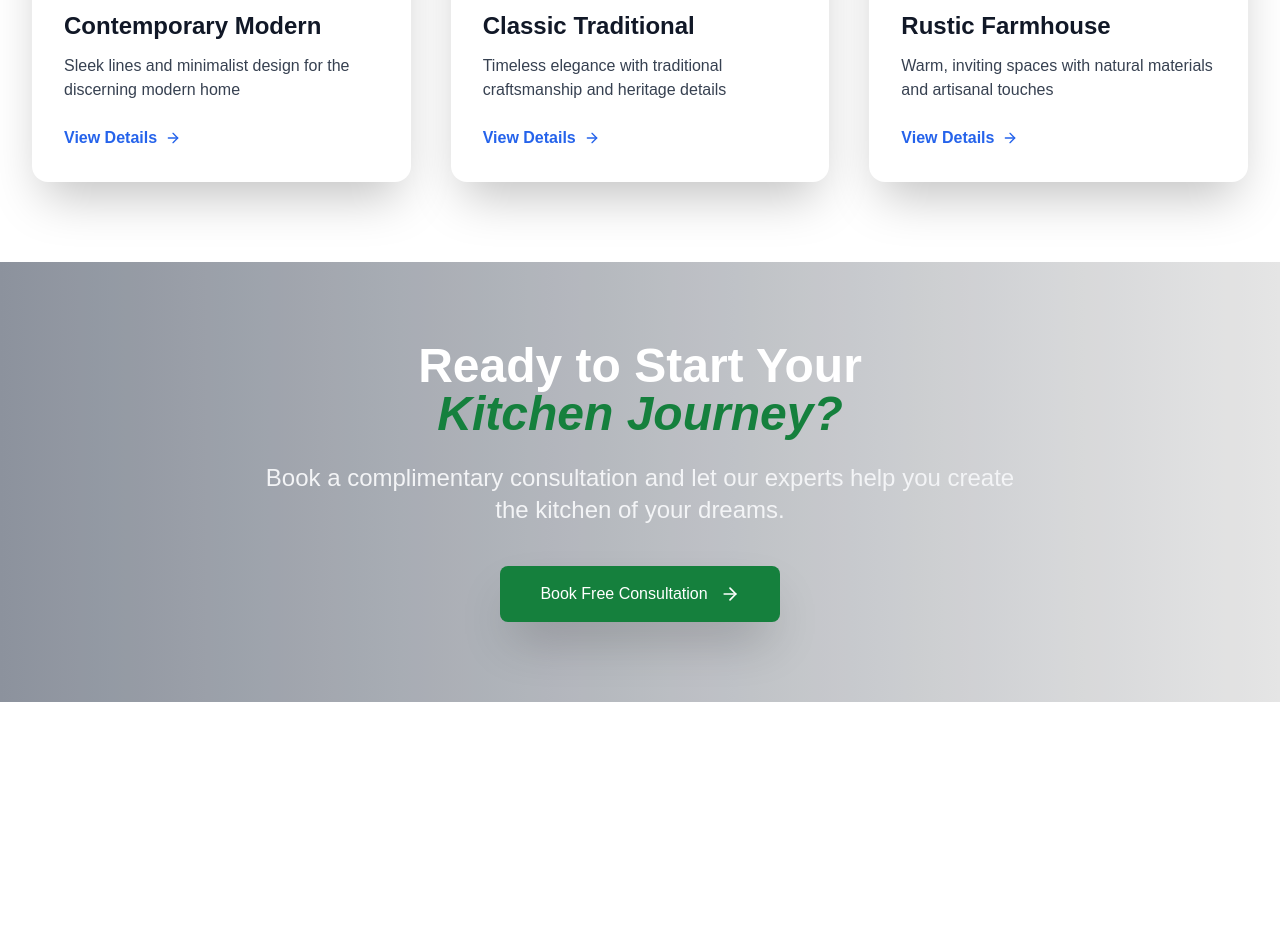
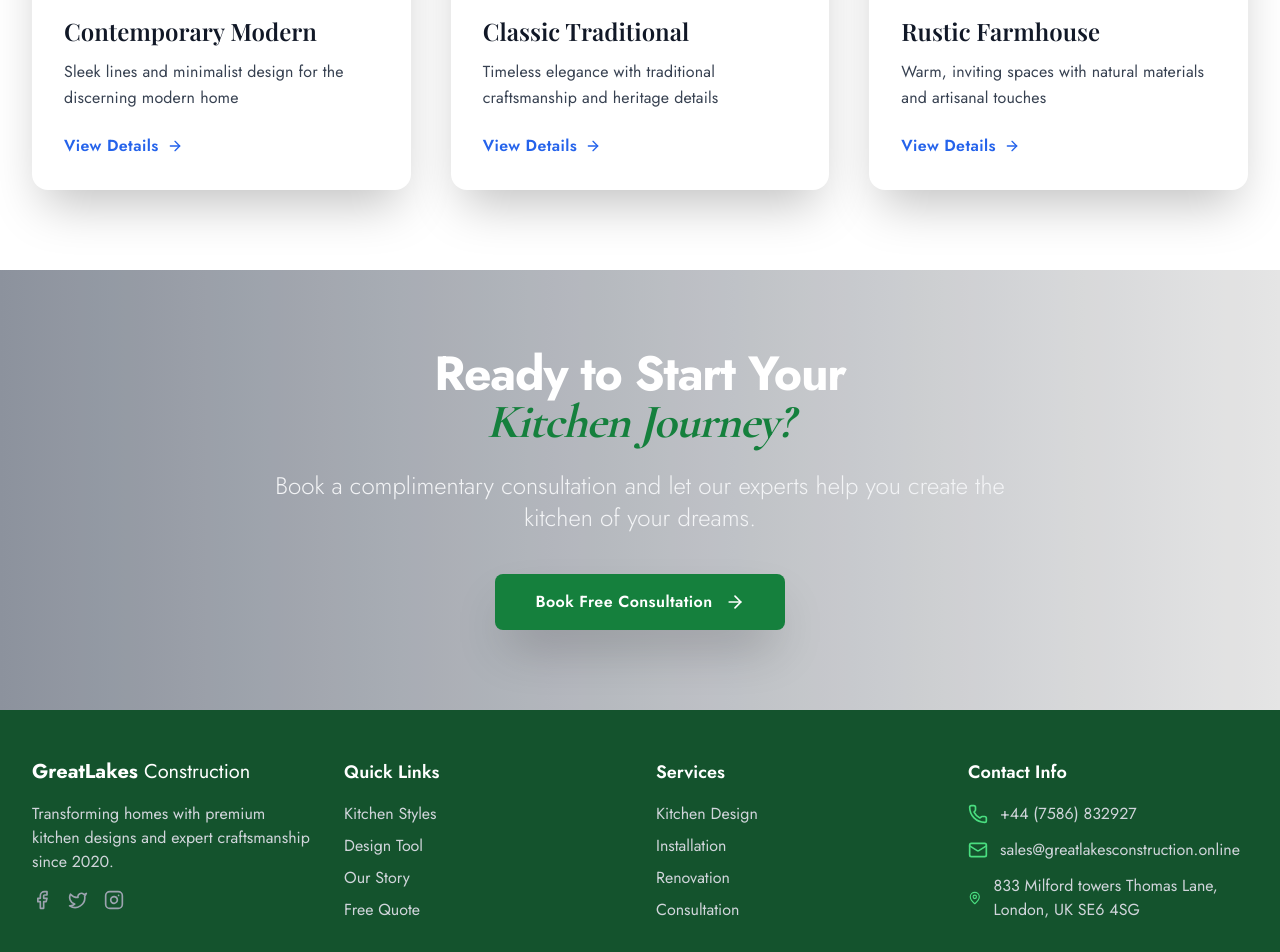
Before and after one commit to teke85/greatlakesconstruction, a Next.js app: page / in a window 1280 px wide. Shown: the part 1840-2792 px from the top of the page. Before the commit the page ends 2542 px from the top, so only its background shows below. Built offline with nearby package versions, Linux system fonts and the light colour scheme.

Commit message:
Added footer to the project

```diff
--- a/app/globals.css
+++ b/app/globals.css
@@ -20,6 +20,55 @@ body {
   font-family: Arial, Helvetica, sans-serif;
 }
 
+.font-playfair {
+  font-family: var(--font-playfair), serif;
+}
+
+.font-cormorant {
+  font-family: var(--font-cormorant), serif;
+}
+
+.font-inter {
+  font-family: var(--font-inter), sans-serif;
+}
+
+.font-montserrat {
+  font-family: var(--font-montserrat), sans-serif;
+}
+
+.font-jost {
+  font-family: var(--font-jost), sans-serif;
+}
+
+/* Add these missing custom classes */
+.luxury-heading {
+  font-weight: 700;
+  letter-spacing: -0.025em;
+}
+
+.text-gradient-luxury {
+  background: linear-gradient(135deg, #059669, #10b981);
+  -webkit-background-clip: text;
+  -webkit-text-fill-color: transparent;
+  background-clip: text;
+}
+
+.luxury-button {
+  font-weight: 600;
+  letter-spacing: 0.025em;
+  transition: all 0.3s ease;
+}
+
+.elegant-subheading {
+  font-weight: 400;
+  letter-spacing: 0.025em;
+}
+
+.premium-text {
+  line-height: 1.6;
+  letter-spacing: 0.01em;
+}
+
 @layer utilities {
   .text-balance {
     text-wrap: balance;
--- a/app/layout.tsx
+++ b/app/layout.tsx
@@ -8,6 +8,7 @@ import {
 } from "next/font/google";
 import "./globals.css";
 import Navbar from "@/components/Navbar";
+import Footer from "@/components/Footer";
 
 const playfairDisplay = Playfair_Display({
   variable: "--font-playfair",
@@ -66,6 +67,7 @@ export default function RootLayout({
       >
         <Navbar />
         {children}
+        <Footer />
       </body>
     </html>
   );
--- /dev/null
+++ b/components/Footer.tsx
@@ -0,0 +1,113 @@
+import Link from "next/link";
+import {
+  Phone,
+  Mail,
+  MapPin,
+  Facebook,
+  Twitter,
+  Instagram,
+} from "lucide-react";
+
+export default function Footer() {
+  return (
+    <footer className="bg-green-900 font-jost text-white">
+      <div className="max-w-7xl mx-auto px-4 sm:px-6 lg:px-8 py-12">
+        <div className="grid grid-cols-1 md:grid-cols-4 gap-8">
+          <div>
+            <div className="flex items-center space-x-2 mb-4">
+              <span className="font-bold text-xl">
+                GreatLakes{" "}
+                <span className="font-jost font-normal">Construction</span>
+              </span>
+            </div>
+            <p className="text-gray-300 mb-4">
+              Transforming homes with premium kitchen designs and expert
+              craftsmanship since 2020.
+            </p>
+            <div className="flex space-x-4">
+              <Facebook className="h-5 w-5 text-gray-400 hover:text-green-400 cursor-pointer transition-colors duration-300" />
+              <Twitter className="h-5 w-5 text-gray-400 hover:text-green-400 cursor-pointer transition-colors duration-300" />
+              <Instagram className="h-5 w-5 text-gray-400 hover:text-green-400 cursor-pointer transition-colors duration-300" />
+            </div>
+          </div>
+
+          <div>
+            <h3 className="font-semibold text-lg mb-4">Quick Links</h3>
+            <ul className="space-y-2">
+              <li>
+                <Link
+                  href="/kitchens"
+                  className="text-gray-300 hover:text-green-400 transition-colors duration-300"
+                >
+                  Kitchen Styles
+                </Link>
+              </li>
+              <li>
+                <Link
+                  href="/design"
+                  className="text-gray-300 hover:text-green-400 transition-colors duration-300"
+                >
+                  Design Tool
+                </Link>
+              </li>
+              <li>
+                <Link
+                  href="/about"
+                  className="text-gray-300 hover:text-green-400 transition-colors duration-300"
+                >
+                  Our Story
+                </Link>
+              </li>
+              <li>
+                <Link
+                  href="/quote"
+                  className="text-gray-300 hover:text-green-400 transition-colors duration-300"
+                >
+                  Free Quote
+                </Link>
+              </li>
+            </ul>
+          </div>
+
+          <div>
+            <h3 className="font-semibold text-lg mb-4">Services</h3>
+            <ul className="space-y-2">
+              <li className="text-gray-300">Kitchen Design</li>
+              <li className="text-gray-300">Installation</li>
+              <li className="text-gray-300">Renovation</li>
+              <li className="text-gray-300">Consultation</li>
+            </ul>
+          </div>
+
+          <div>
+            <h3 className="font-semibold text-lg mb-4">Contact Info</h3>
+            <div className="space-y-3">
+              <div className="flex items-center space-x-3">
+                <Phone className="h-5 w-5 text-green-400" />
+                <span className="text-gray-300">+44 (7586) 832927</span>
+              </div>
+              <div className="flex items-center space-x-3">
+                <Mail className="h-5 w-5 text-green-400" />
+                <span className="text-gray-300">
+                  sales@greatlakesconstruction.online
+                </span>
+              </div>
+              <div className="flex items-center space-x-3">
+                <MapPin className="h-5 w-5 text-green-400" />
+                <span className="text-gray-300">
+                  833 Milford towers Thomas Lane, London, UK SE6 4SG
+                </span>
+              </div>
+            </div>
+          </div>
+        </div>
+
+        <div className="border-t border-gray-800 mt-8 pt-8 text-center">
+          <p className="text-gray-300">
+            © 2025 GreatLakes Construction. All rights reserved.
+          </p>
+        </div>
+      </div>
+    </footer>
+  );
+}
```
